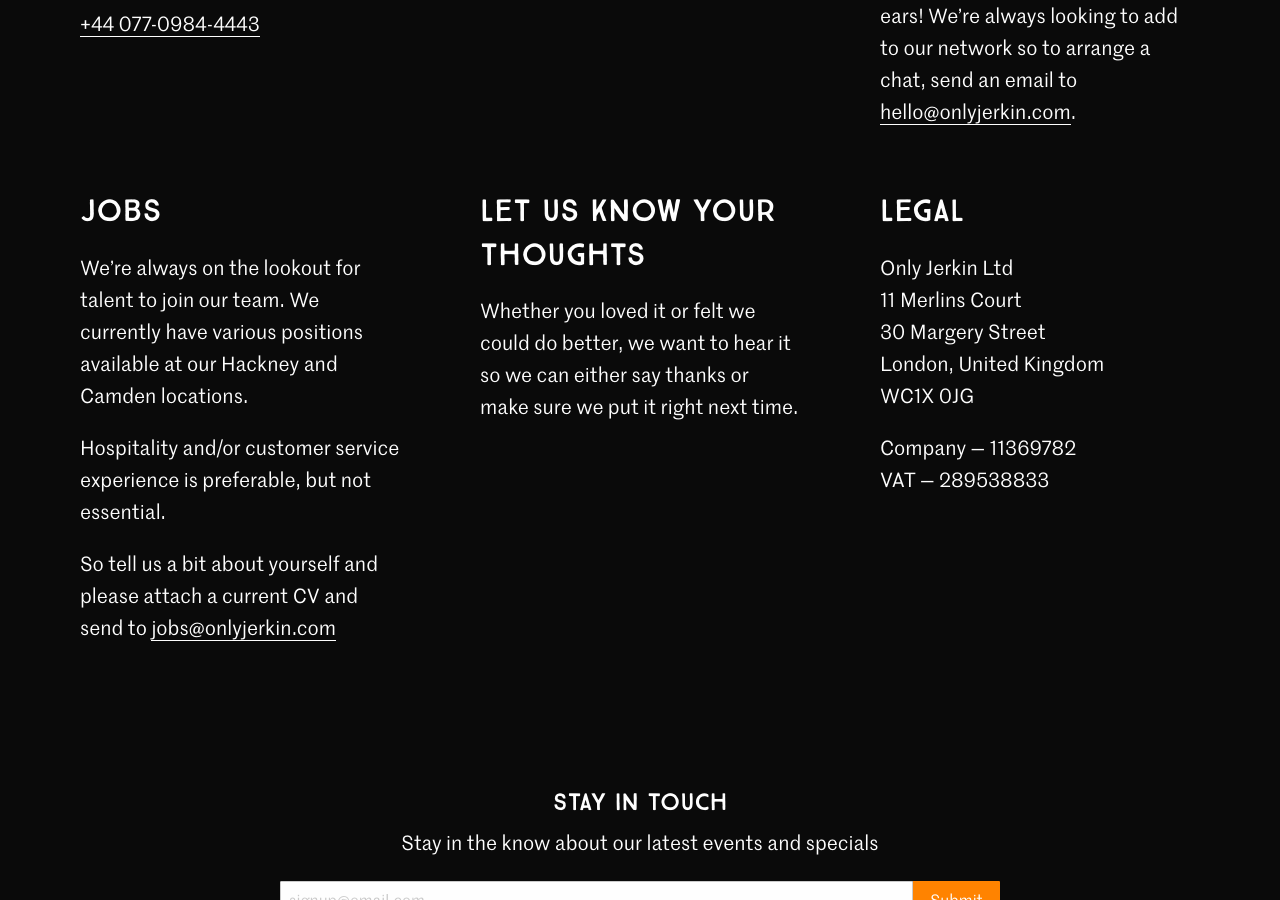
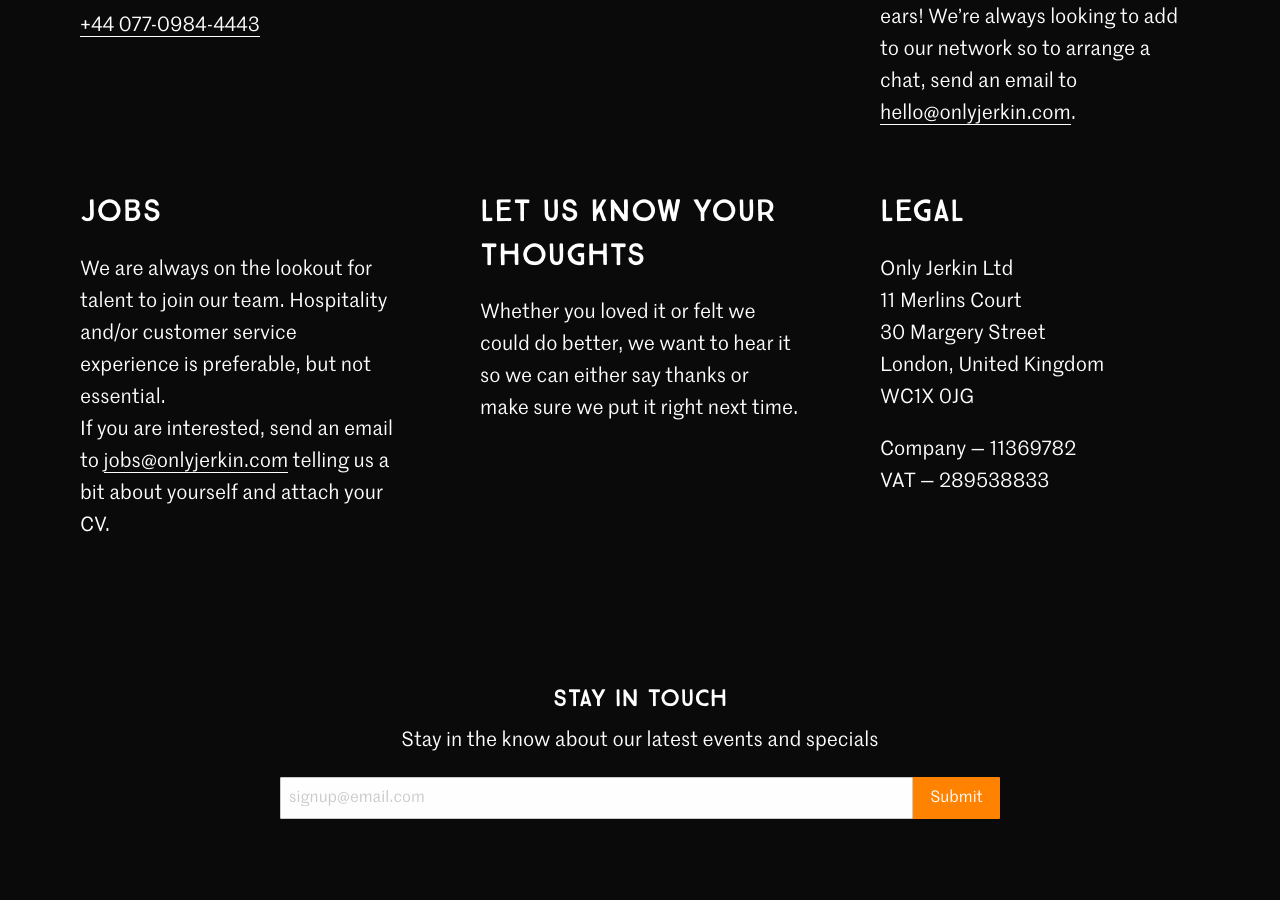
Before and after one commit to garethjohnsdesign/onlyjerkin.com, a Jekyll site: the page built from contact.md, in a window 1280 px wide and 900 px high, scrolled down 391 px. Built offline with Jekyll 4.4.1, drawn with Linux system fonts in a browser that asks for light colours.

Commit message:
Updated Contact

```diff
--- a/contact.md
+++ b/contact.md
@@ -14,14 +14,9 @@
     all ears! We’re always looking to add to our network so to arrange a chat, send
     an email to [hello@onlyjerkin.com](mailto:hello@onlyjerkin.com).
 - title: Jobs
-  text: |-
-    We're always on the lookout for talent to join our team.
-    We currently have various positions available at our Hackney and Camden locations.
-
-    Hospitality and/or customer service experience is preferable, but not essential.
-
-    So tell us a bit about yourself and please attach a current CV and send to
-    [jobs@onlyjerkin.com](mailto:jobs@onlyjerkin.com)
+  text: |
+    We are always on the lookout for talent to join our team. Hospitality and/or customer service experience is preferable, but not essential.\
+    If you are interested, send an email to [jobs@onlyjerkin.com](mailto:jobs@onlyjerkin.com) telling us a bit about yourself and attach your CV.
 - title: Let us know your thoughts
   text: Whether you loved it or felt we could do better, we want to hear it so we
     can either say thanks or make sure we put it right next time.
```
